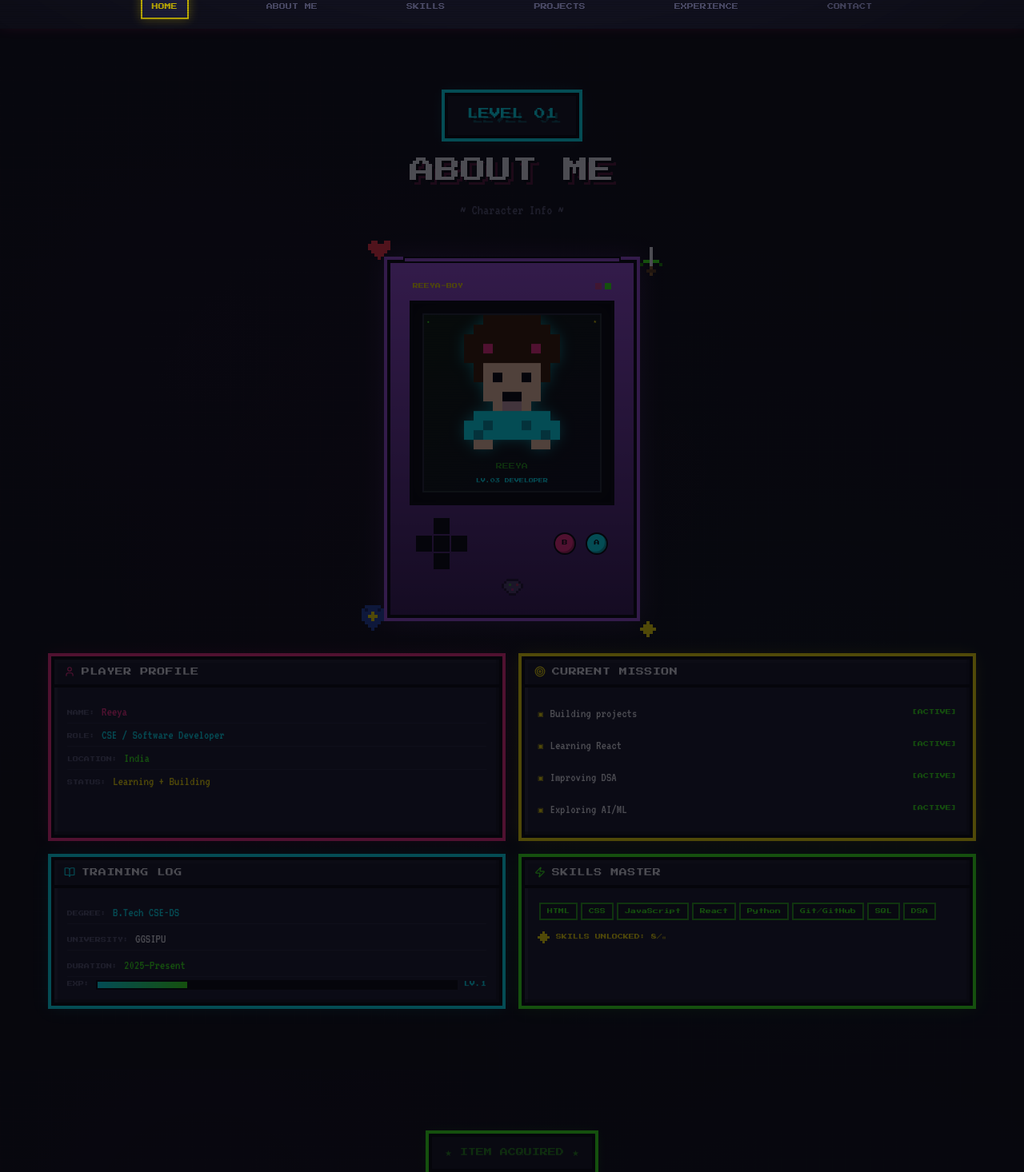
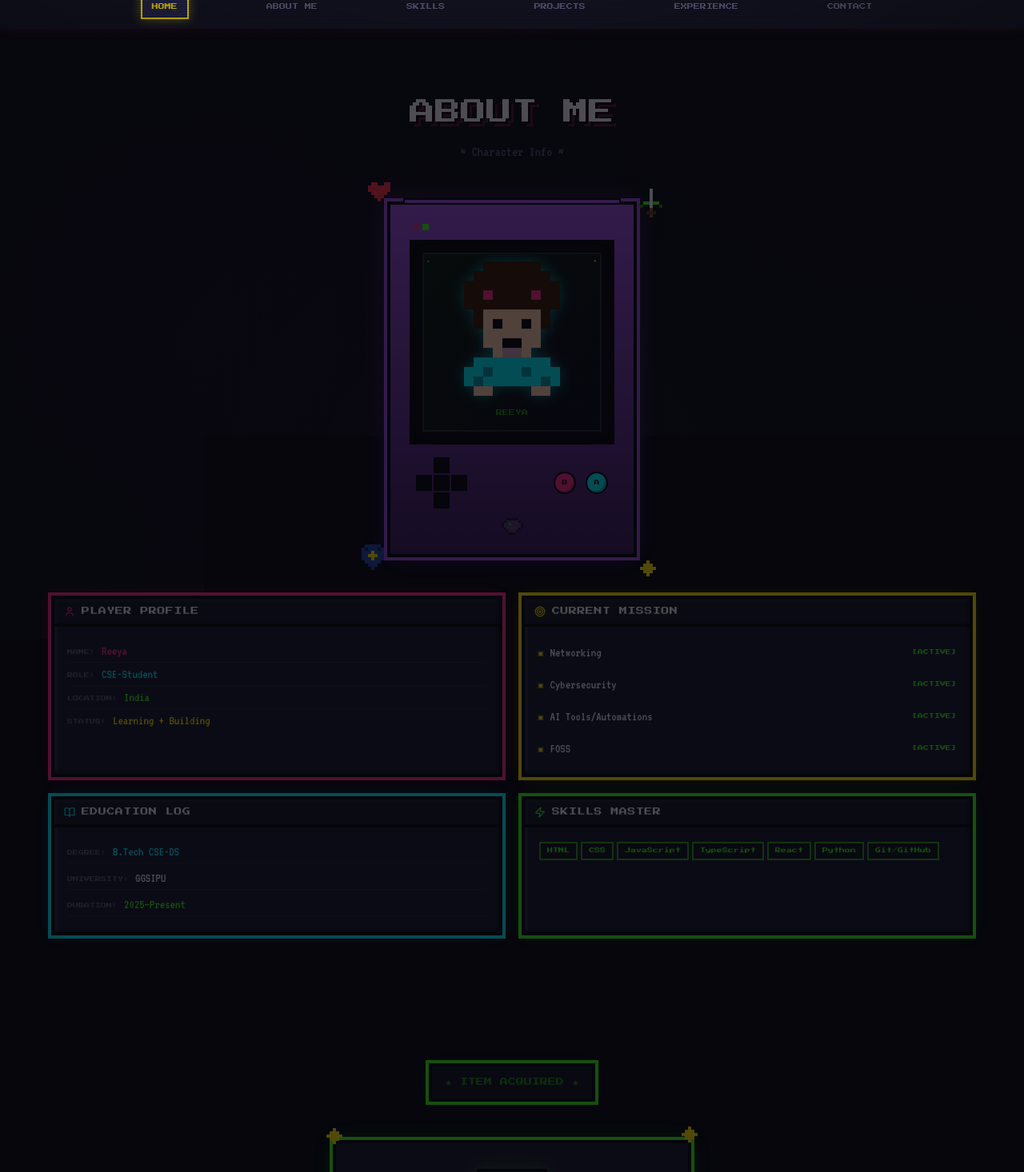
Before and after one commit to ree4yaa/portfolio, a React (Vite) app: page / in a window 1280 px wide. Shown: the part 764-2230 px from the top of the page at 80% size. Built offline with nearby package versions, Linux system fonts and the light colour scheme.

Commit message:
made some changes in ui ux

```diff
--- a/src/components/pixelArt/About.tsx
+++ b/src/components/pixelArt/About.tsx
@@ -40,11 +40,6 @@ export function About() {
 
       {/* Section header */}
       <div className="relative z-10 max-w-6xl mx-auto text-center mb-12">
-        <div className="inline-block bg-retro-bg2 border-4 border-retro-dark px-6 py-3 mb-4" style={{ boxShadow: '0 0 0 4px #00f0ff, 0 0 20px rgba(0,240,255,0.2)' }}>
-          <span className="font-pixel text-[10px] sm:text-[14px] text-retro-cyan text-pixel-shadow-cyan">
-            LEVEL 01
-          </span>
-        </div>
         <h2 className="font-pixel text-[16px] sm:text-[24px] md:text-[32px] text-retro-white text-pixel-shadow mb-3">
           ABOUT ME
         </h2>
@@ -63,7 +58,7 @@ export function About() {
           <PixelPanel color="pink" title="PLAYER PROFILE" icon={<User size={14} className="text-retro-pink" />}>
             <div className="space-y-0">
               <InfoLine label="NAME:" value="Reeya" color="text-retro-pink" />
-              <InfoLine label="ROLE:" value="CSE / Software Developer" color="text-retro-cyan" />
+              <InfoLine label="ROLE:" value="CSE-Student" color="text-retro-cyan" />
               <InfoLine label="LOCATION:" value="India" color="text-retro-green" />
               <InfoLine label="STATUS:" value="Learning + Building" color="text-retro-yellow" />
             </div>
@@ -72,25 +67,20 @@ export function About() {
           {/* Card 2: CURRENT MISSION */}
           <PixelPanel color="yellow" title="CURRENT MISSION" icon={<Target size={14} className="text-retro-yellow" />}>
             <div className="space-y-2">
-              <MissionRow text="Building projects" icon="▣" />
-              <MissionRow text="Learning React" icon="▣" />
-              <MissionRow text="Improving DSA" icon="▣" />
-              <MissionRow text="Exploring AI/ML" icon="▣" />
+              <MissionRow text="Networking" icon="▣" />
+              <MissionRow text="Cybersecurity" icon="▣" />
+              <MissionRow text="AI Tools/Automations" icon="▣" />
+              <MissionRow text="FOSS" icon="▣" />
             </div>
           </PixelPanel>
 
-          {/* Card 3: TRAINING LOG */}
-          <PixelPanel color="cyan" title="TRAINING LOG" icon={<BookOpen size={14} className="text-retro-cyan" />}>
+          {/* Card 3: EDUCATION LOG */}
+          <PixelPanel color="cyan" title="EDUCATION LOG" icon={<BookOpen size={14} className="text-retro-cyan" />}>
             <div className="space-y-1">
               <InfoLine label="DEGREE:" value="B.Tech CSE-DS" color="text-retro-cyan" />
               <InfoLine label="UNIVERSITY:" value="GGSIPU" color="text-retro-white" />
               <InfoLine label="DURATION:" value="2025–Present" color="text-retro-green" />
               <div className="mt-2 flex items-center gap-2">
-                <span className="font-pixel text-[7px] text-retro-gray">EXP:</span>
-                <div className="flex-1 h-3 border-2 border-retro-dark bg-retro-dark">
-                  <div className="h-full bg-gradient-to-r from-retro-cyan to-retro-green" style={{ width: '25%' }} />
-                </div>
-                <span className="font-pixel text-[7px] text-retro-cyan">LV.1</span>
               </div>
             </div>
           </PixelPanel>
@@ -101,15 +91,11 @@ export function About() {
               <SkillTag label="HTML" />
               <SkillTag label="CSS" />
               <SkillTag label="JavaScript" />
+              <SkillTag label="TypeScript" />
               <SkillTag label="React" />
               <SkillTag label="Python" />
               <SkillTag label="Git/GitHub" />
-              <SkillTag label="SQL" />
-              <SkillTag label="DSA" />
-            </div>
-            <div className="mt-3 flex items-center gap-2">
-              <PixelArt grid={star} size={3} />
-              <span className="font-pixel text-[7px] text-retro-yellow">SKILLS UNLOCKED: 8/∞</span>
+
             </div>
           </PixelPanel>
         </div>
@@ -143,7 +129,6 @@ function GameConsole() {
 
         {/* Brand text */}
         <div className="flex items-center justify-between mb-3 px-1">
-          <span className="font-pixel text-[7px] text-retro-yellow">REEYA-BOY</span>
           <div className="flex gap-1">
             <div className="w-2 h-2 bg-retro-red animate-blink" />
             <div className="w-2 h-2 bg-retro-green" />
@@ -167,7 +152,6 @@ function GameConsole() {
                 <PixelArt grid={avatar} size={12} className="drop-shadow-[0_0_8px_rgba(0,240,255,0.5)]" />
               </div>
               <div className="font-pixel text-[8px] text-retro-green animate-blink">REEYA</div>
-              <div className="font-pixel text-[6px] text-retro-cyan">LV.03 DEVELOPER</div>
             </div>
             {/* Screen corner decorations */}
             <div className="absolute top-1 left-1 font-pixel text-[5px] text-retro-green">●</div>
--- a/src/components/pixelArt/Footer.tsx
+++ b/src/components/pixelArt/Footer.tsx
@@ -31,12 +31,12 @@ export function Footer() {
 
         {/* GAME COMPLETE? */}
         <h2 className="font-pixel text-[16px] sm:text-[24px] text-retro-pink text-pixel-shadow mb-3">
-          GAME COMPLETE?
+          MADE WITH LOVE
         </h2>
 
         {/* CONTINUE BUILDING... */}
         <p className="font-pixel text-[10px] sm:text-[14px] text-retro-cyan text-pixel-shadow-cyan mb-2 animate-pulse">
-          CONTINUE BUILDING...
+          BY REEYA
         </p>
 
         {/* Heart decoration */}
@@ -48,7 +48,7 @@ export function Footer() {
 
         {/* Footer text */}
         <p className="font-mono text-base text-retro-gray mt-6">
-          © 2026 REEYA · CSE / Software Developer
+          © 2026 All Rights Reserved.
         </p>
         <p className="font-mono text-sm text-retro-gray/60 mt-1">
           Built with React + Vite + Tailwind CSS
--- a/src/components/pixelArt/Hero.tsx
+++ b/src/components/pixelArt/Hero.tsx
@@ -63,9 +63,6 @@ export function Hero({ onStart }: HeroProps) {
             </div>
 
             <div className="flex items-center gap-1 border-l-2 border-retro-gray/50 pl-2 sm:pl-4">
-              <span className="font-pixel text-[7px] sm:text-[9px] text-retro-yellow">
-                LEVEL 03
-              </span>
             </div>
           </div>
 
--- a/src/components/pixelArt/Projects.tsx
+++ b/src/components/pixelArt/Projects.tsx
@@ -25,10 +25,10 @@ const K = '#06060c', W = '#f0f0f8', Sk = '#ffccaa', Hr = '#3a1a00', Bl = '#2244a
 
 /* === BOSS SPRITES (pixel art thumbnails) === */
 const floraBoss: PixelGrid = [
-  [_, _, _, _, G, G, _, _, _, _],
-  [_, _, _, G, G, Gd, G, _, _, _],
-  [_, _, G, Gd, G, G, Gd, G, _, _],
-  [_, G, G, Gd, R, Gd, G, Gd, G, _],
+  [C, _, _, _, _, _, _, _, _, _],
+  [_, C, _, _, G, Gd, G, _, _, _],
+  [_, _, C, Gd, G, G, Gd, G, _, _],
+  [_, G, G, C, R, Gd, G, Gd, G, _],
   [_, G, Gd, R, Y, R, Gd, G, G, _],
   [_, _, G, Gd, G, G, Gd, G, _, _],
   [_, _, _, G, Gd, G, G, _, _, _],
@@ -65,14 +65,14 @@ const synapzBoss: PixelGrid = [
 
 const projects: Project[] = [
   {
-    title: 'FLORA FRIEND',
-    tagline: 'STAGE 01 — NATURE BOSS',
-    description: 'A smart plant monitoring system using IoT sensors and mobile/web technology. Tracks soil moisture, temperature, and sunlight to keep plants healthy.',
-    tech: ['IoT', 'Arduino', 'React', 'Mobile'],
-    github: 'https://github.com/reeya',
+    title: 'TIC TAC TOE',
+    tagline: 'STAGE 1 - FUN GAME',
+    description: 'A fun and interactive Tic-Tac-Toe game, featuring a clean UI, smooth gameplay, and dynamic win/draw detection.',
+    tech: ['JavaScript', 'HTML', 'CSS'],
+    github: 'https://github.com/ree4yaa/Tic-Tac-Toe',
     demo: 'https://florafriend.demo',
     color: 'green',
-    difficulty: '★★☆',
+    difficulty: '★☆☆',
     bossArt: floraBoss,
   },
   {
```
